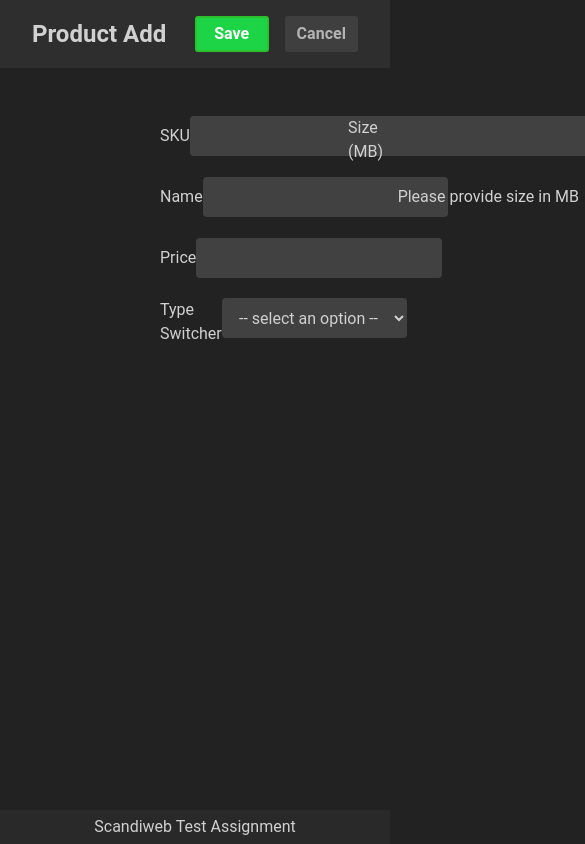
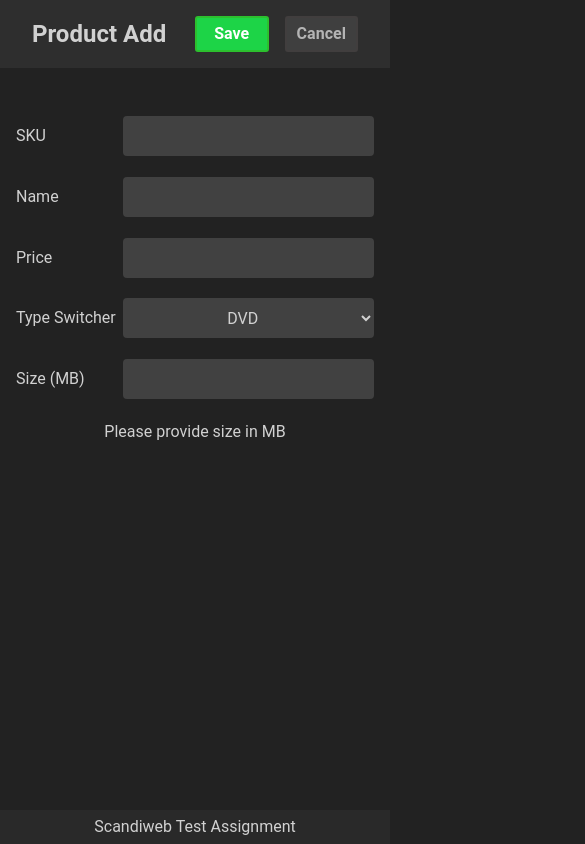
Before and after one commit to nospyrin73/scandiweb_test, a React (Create React App) app in the folder client/: page /add-product in a window 390 px wide. Shown: the top 844 px of the page, 585 px wide, since content can reach past the window. Built offline with nearby package versions, Linux system fonts and the light colour scheme.

Commit message:
created responsive styles for smaller screen sizes

```diff
--- a/client/src/AddProduct.js
+++ b/client/src/AddProduct.js
@@ -82,7 +82,7 @@ function ProductForm() {
                 <label>
                     <span>Type Switcher</span>
                     <select>
-                        <option disabled selected value> -- select an option -- </option>
+                        <option disabled defaultValue value> -- select an option -- </option>
                         <option id="DVD">DVD</option>
                         <option id="Furniture">Furniture</option>
                         <option id="Book">Book</option>
--- a/client/src/App.scss
+++ b/client/src/App.scss
@@ -23,5 +23,39 @@ html, body {
 
 .content {
     flex-grow: 1;
-    padding: 3rem 10rem;
+    padding: 3rem 10%;
 }
+
+
+@media (max-width: 800px) {
+    .content {
+        padding: 3rem 1rem !important;
+    }
+
+    .product-list {
+        // gap: 2rem 3rem;
+        grid-template-columns: repeat(2, 1fr) !important;
+    }
+}
+
+@media (max-width: 1200px) {
+    .product-list {
+        gap: 2rem 2rem;
+        grid-template-columns: repeat(3, 1fr);
+    }
+
+    #product_form {
+        grid-template-columns: 1fr !important;
+    }
+}
+
+@media (max-width: 1400px) {
+    .content {
+        padding: 3rem 3rem;
+    }
+
+    #product_form {
+        grid-template-columns: 50% 1fr;
+        column-gap: 2rem;
+    }
+}
```
Also changed, not shown: client/src/components/ProductList.scss (line endings or trailing spaces).
